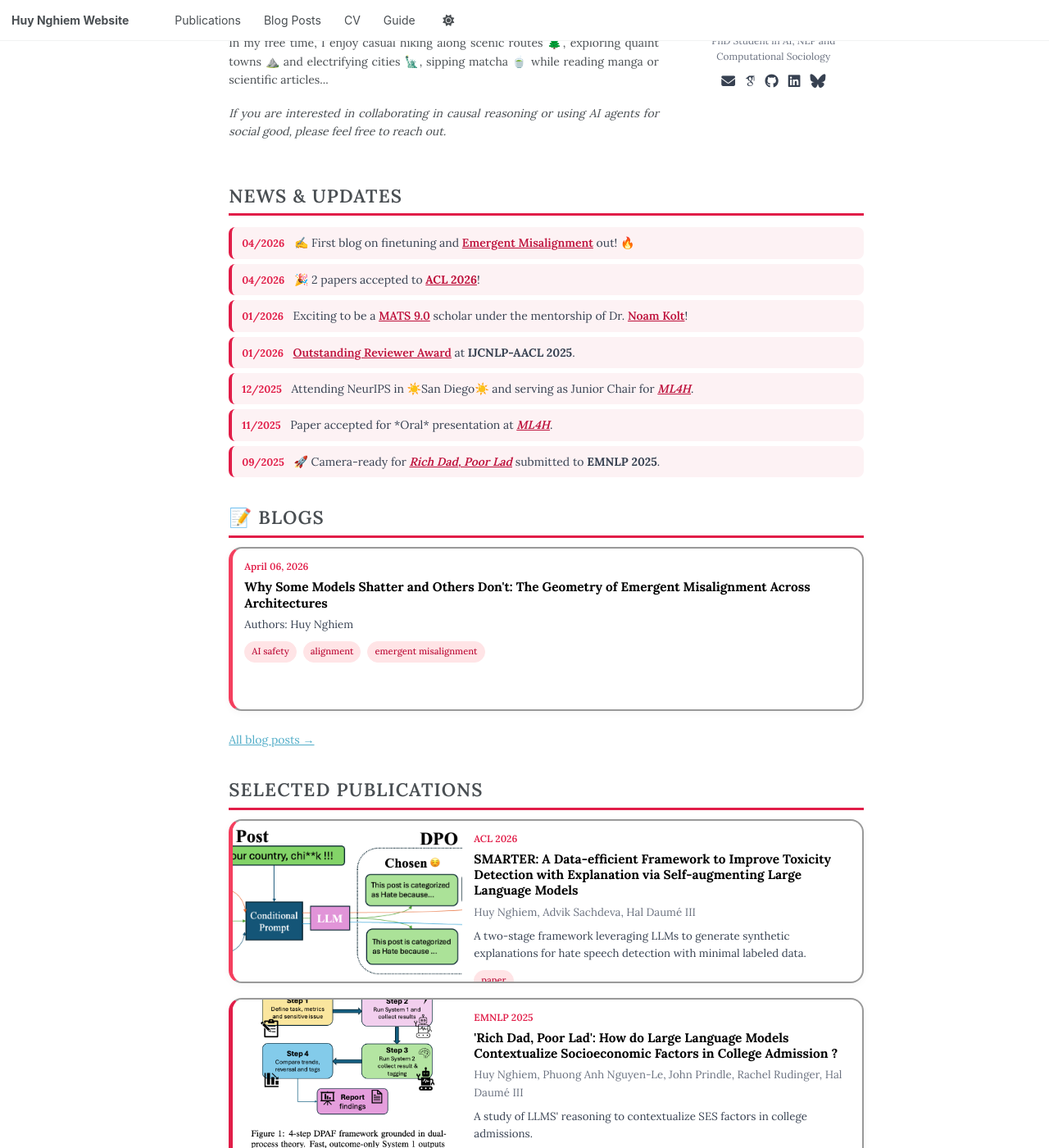
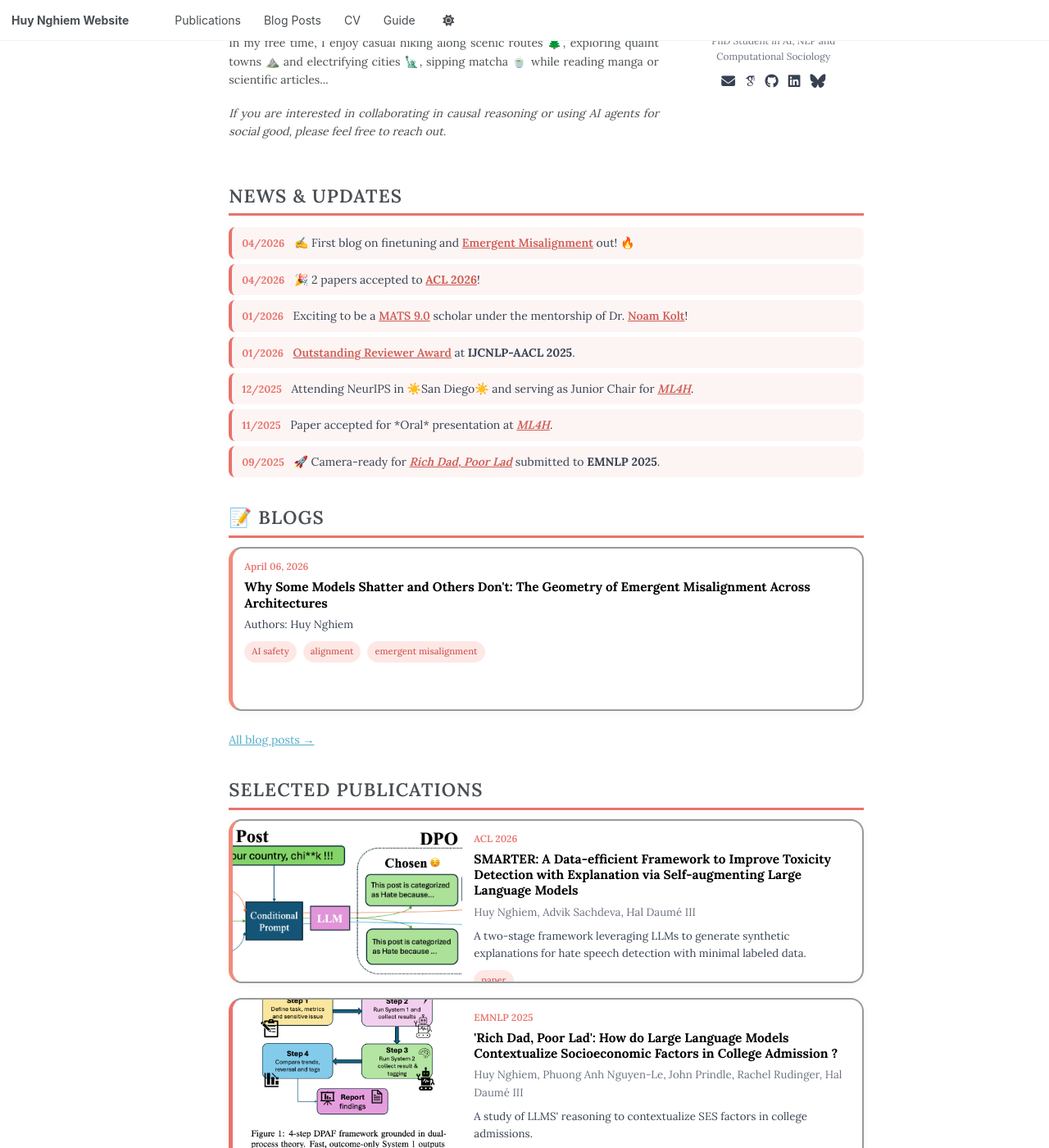
Before and after one commit to hnghiem-nlp/hnghiem-nlp.github.io, a Jekyll site: the page built from _pages/about.md, in a window 1280 px wide and 1400 px high, scrolled down 312 px. Shown: the whole window at 82% size. Built offline with Jekyll 4.4.1, drawn with Linux system fonts in a browser that asks for light colours; some web fonts are replaced; a script that is not in the unit is left out.

Commit message:
Soften accent to salmon tone
Co-Authored-By: Claude Opus 4.6 (1M context) <noreply@anthropic.com>

```diff
--- a/assets/css/custom.css
+++ b/assets/css/custom.css
@@ -3,12 +3,12 @@
 
 /* ===== Accent Color Palette ===== */
 :root {
-    --accent: #e11d48;          /* rose/pink */
-    --accent-light: #ffe4e6;    /* light rose tint */
-    --accent-dark: #be123c;
-    --warm: #f43f5e;            /* warm rose highlight */
-    --warm-light: #fff1f2;
-    --surface: #fdf2f4;         /* subtle rose-tinted background */
+    --accent: #e8736c;          /* salmon */
+    --accent-light: #fde8e6;    /* light salmon tint */
+    --accent-dark: #cf5c55;
+    --warm: #f08c7a;            /* warm salmon highlight */
+    --warm-light: #fef0ed;
+    --surface: #fdf5f4;         /* subtle salmon-tinted background */
 }
 
 /* Make sure our font wins over theme defaults */
```
